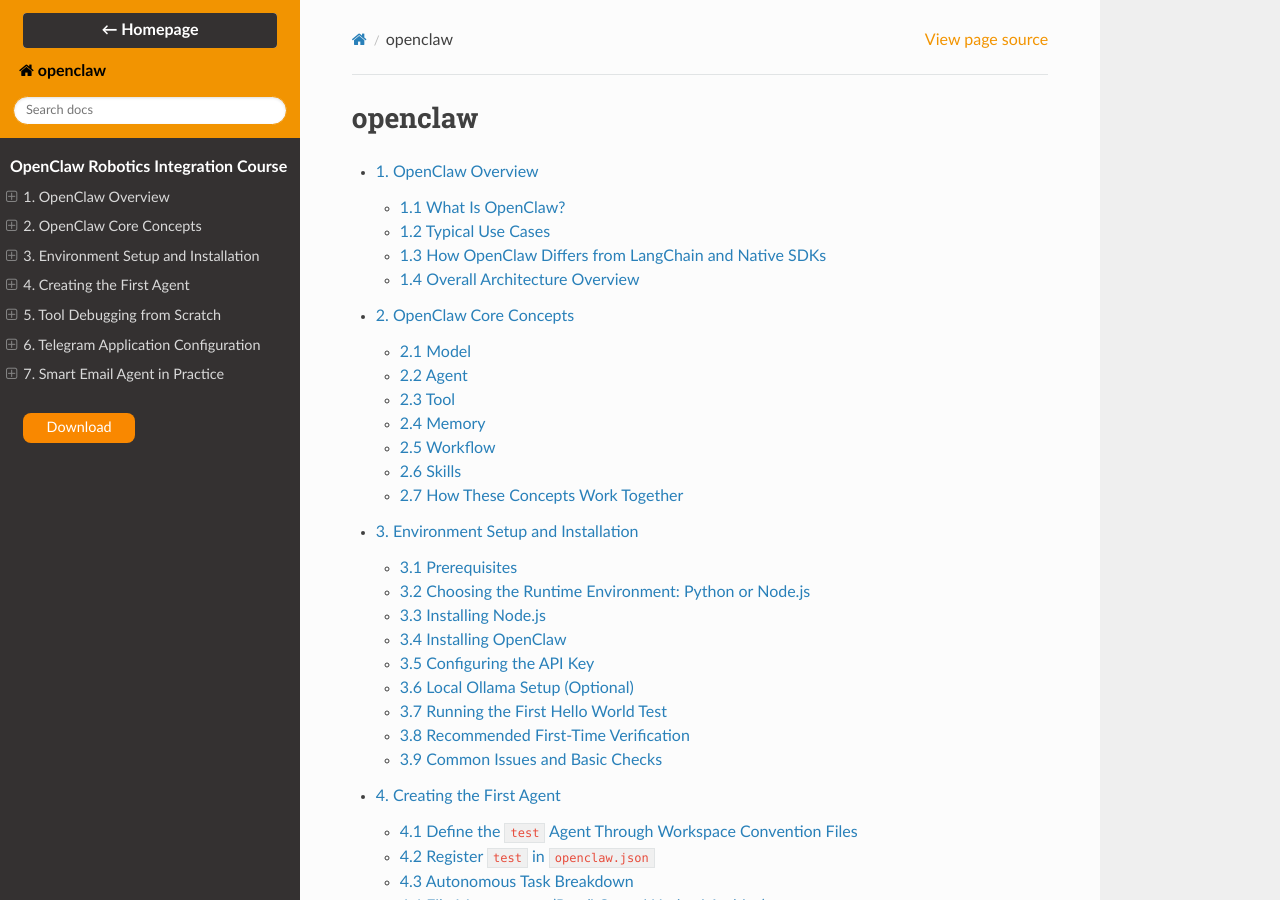
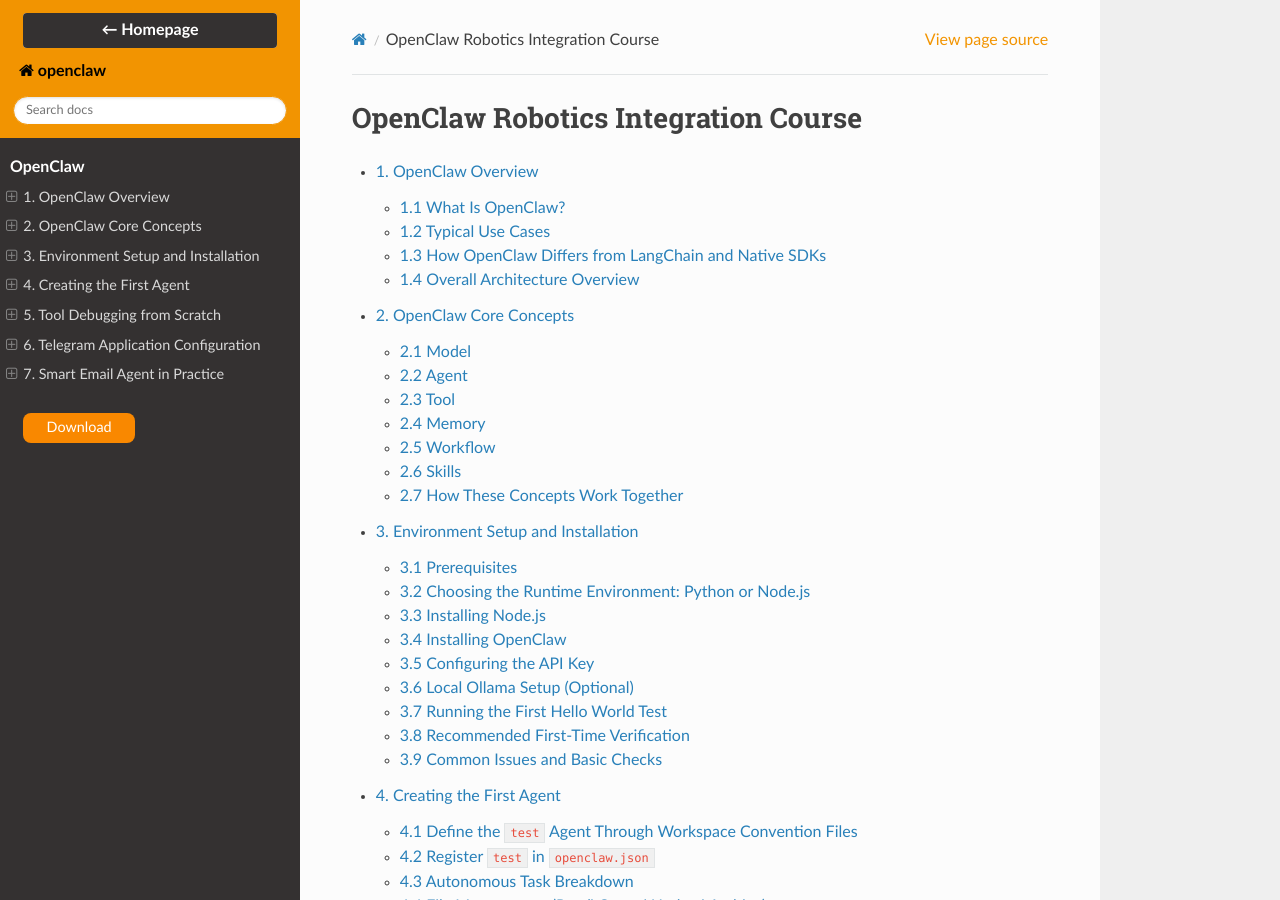
Before and after one commit to Hiwonder-docs/openclaw, a Sphinx documentation site: the page built from source/index.rst, in a window 1280 px wide and 900 px high. Built offline with Sphinx 7.4.7 and the Read the Docs theme 3.1.0, drawn with Linux system fonts in a browser that asks for light colours.

```diff
--- a/source/index.rst
+++ b/source/index.rst
@@ -4,12 +4,12 @@
    contain the root `toctree` directive.
 
 ===========
-openclaw
+OpenClaw Robotics Integration Course
 ===========
 
 .. toctree::
    :maxdepth: 2
-   :caption: OpenClaw Robotics Integration Course
+   :caption: OpenClaw
 
    docs/1_OpenClaw_Overview.md
    docs/2_OpenClaw_Core_Concepts.md
```
